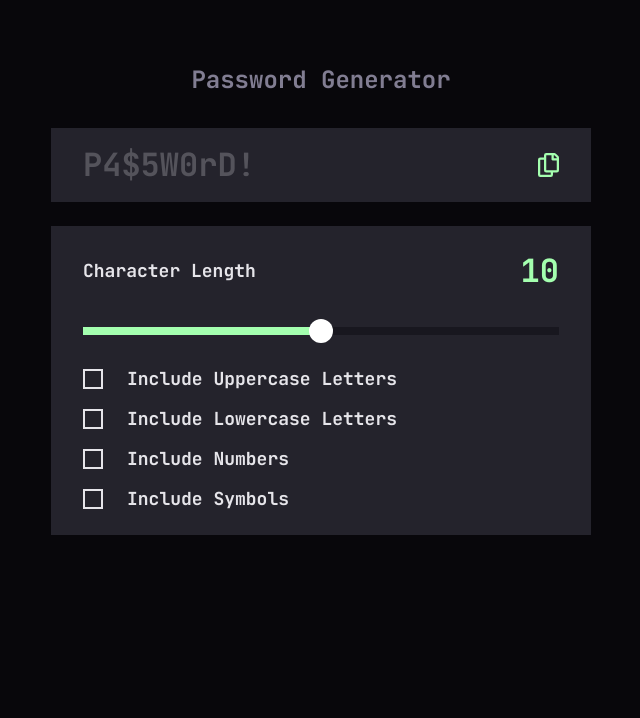
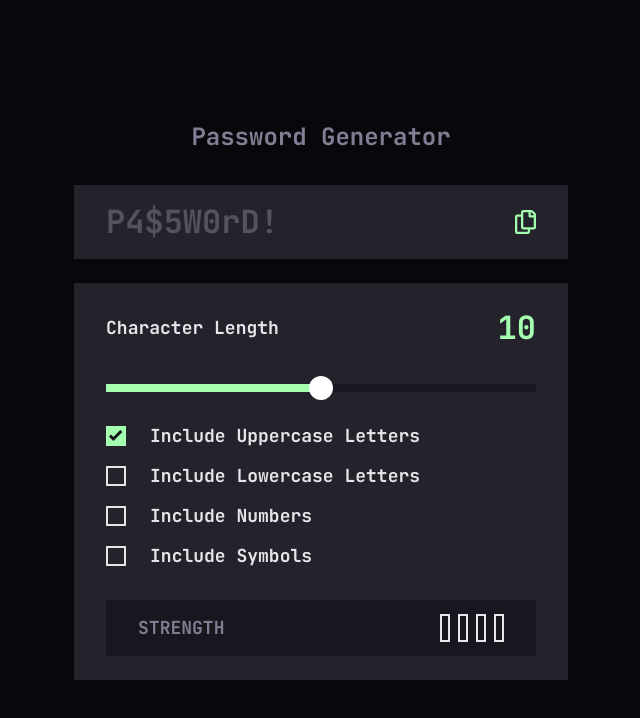
Before and after one commit to AristarhMD/password-generator-app, a React (Vite) app: page / in a window 1280 px wide. Shown: the top 718 px of the page, without its empty margins (319-959 px from the left). Built offline with nearby package versions, Linux system fonts and the light colour scheme.

Commit message:
Strength viewer
Added strength viewer, added style classes for different streng level

```diff
--- a/index.html
+++ b/index.html
@@ -13,8 +13,8 @@
     <link rel="stylesheet" href="style.css" />
     <title>Password Generator App</title>
   </head>
-  <body class="bg-grey-950">
-    <div id="root" class="py-16"></div>
+  <body class="bg-grey-950 min-h-screen min-w-screen grid place-items-center">
+    <div id="root"></div>
     <script type="module" src="/src/components/main.jsx"></script>
   </body>
 </html>
--- a/src/components/App.jsx
+++ b/src/components/App.jsx
@@ -5,7 +5,7 @@ function App() {
   const [isDragging, setIsDragging] = useState(false);
   const [formData, setFormData] = useState({
     charNum: 10,
-    upperCase: false,
+    upperCase: true,
     lowerCase: false,
     numbers: false,
     symbols: false,
@@ -162,6 +162,16 @@ function App() {
             {checkedMark}
           </label>
         </div>
+
+        <div className="w-full px-4 md:px-8 py-3.5 md:py-6` bg-grey-850 flex items-center justify-between">
+          <p className="preset-4 md:preset-3 text-grey-600">STRENGTH</p>
+          <div className="flex items-center gap-2">
+            <span className="general-strength"></span>
+            <span className="general-strength"></span>
+            <span className="general-strength"></span>
+            <span className="general-strength"></span>
+          </div>
+        </div>
       </form>
     </main>
   );
--- a/style.css
+++ b/style.css
@@ -54,3 +54,21 @@
 @utility option-svg {
   @apply absolute left-0.75 bottom-1/2 translate-y-1/2 hidden peer-checked:block;
 }
+
+@utility general-strength {
+  @apply w-2.5 h-7 ring-2 ring-inset ring-grey-200;
+}
+
+@utility very-weak {
+  @apply ring-red-500 bg-red-500;
+}
+
+@utility weak {
+  @apply ring-orange-400 bg-orange-400;
+}
+@utility medium {
+  @apply ring-yellow-300 bg-yellow-300;
+}
+@utility strong {
+  @apply ring-green-200 bg-green-200;
+}
```
